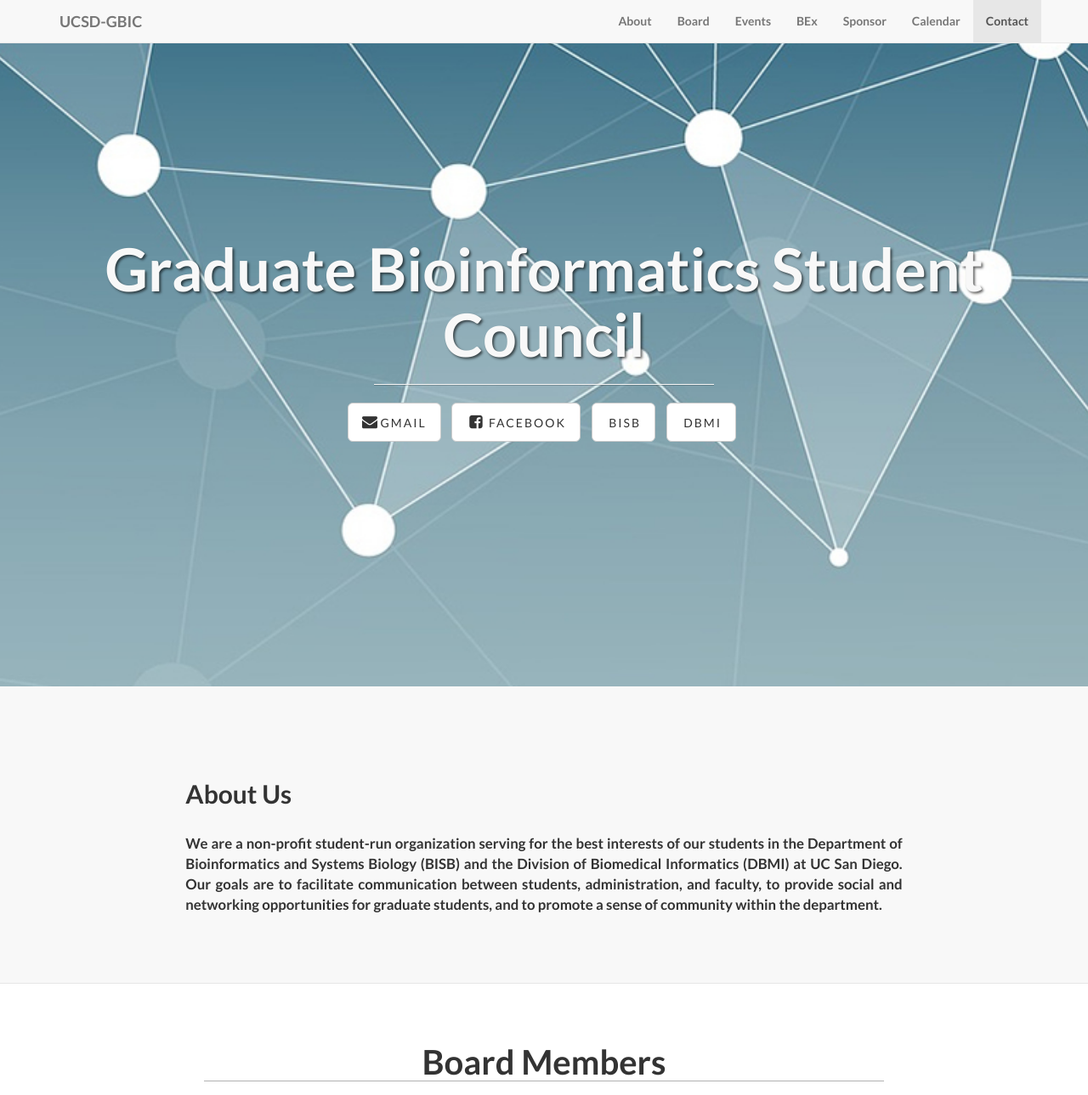
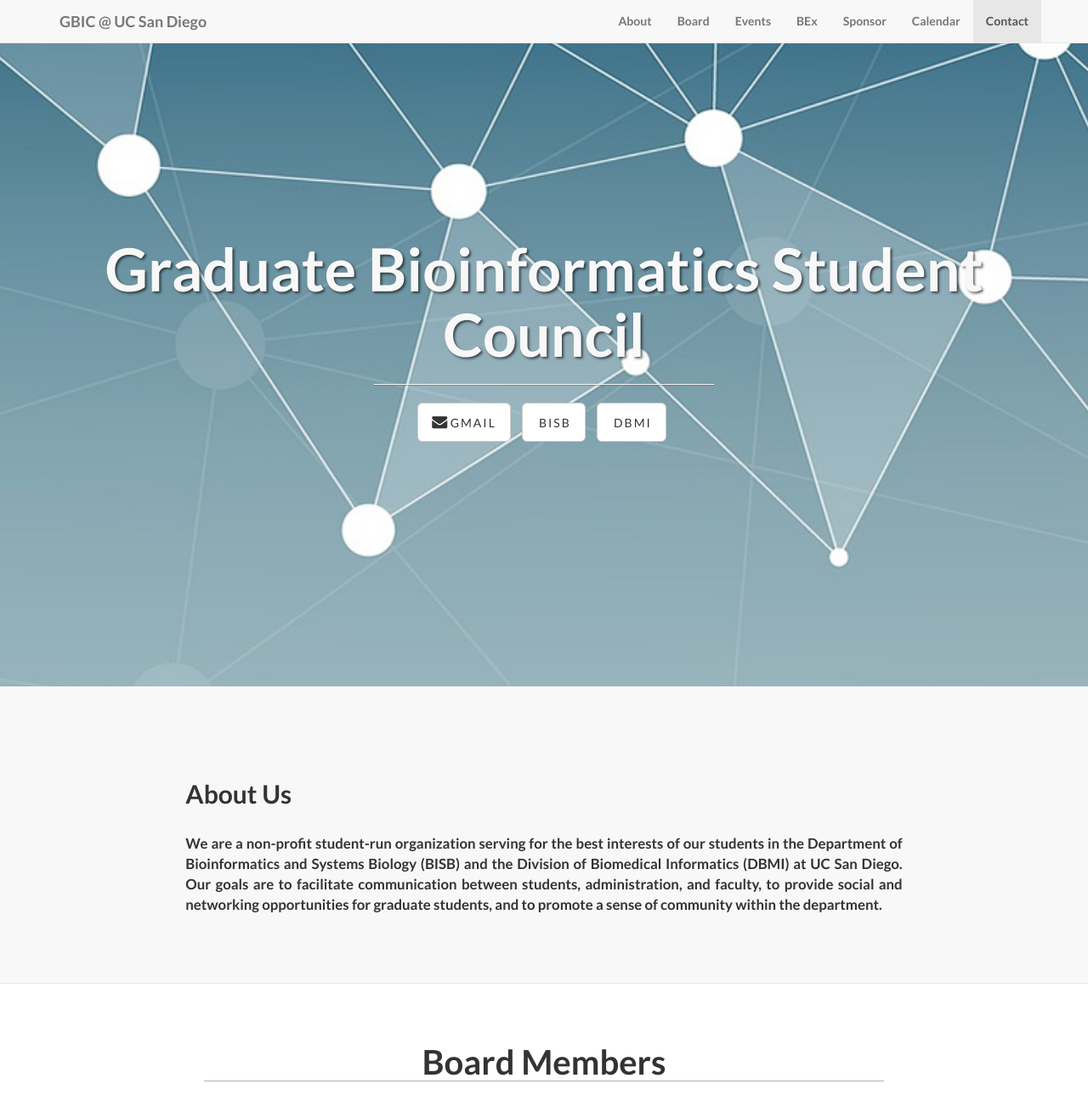
Before and after one commit to bioinfo-ucsd/bioinfo-ucsd.github.io, a Jekyll site: the page index.html, which Jekyll copies as it is, in a window 1280 px wide, cut to the strip 0-1289 px from the top of the page. Shown: the whole strip at 85% size. Built offline with Jekyll 4.4.1, drawn with Linux system fonts in a browser that asks for light colours; comment, search, counter and statistics services are not loaded; some of the changed text lies outside the part shown.

Commit message:
Update branding and copyright information in index.html

```diff
--- a/index.html
+++ b/index.html
@@ -51,7 +51,7 @@
                 <span class="icon-bar"></span>
                 <span class="icon-bar"></span>
             </button>
-            <a class="navbar-brand page-scroll" href="#home">UCSD-GBIC</a>
+            <a class="navbar-brand page-scroll" href="#home">GBIC @ UC San Diego</a>
         </div>
         <!-- Collect the nav links, forms, and other content for toggling -->
         <div class="collapse navbar-collapse" id="bs-example-navbar-collapse-1">
@@ -105,10 +105,6 @@
 
 							<li>
                                 <a href="mailto:gbic@ucsd.edu" class="btn btn-default btn-lg"><i class="fa fa-envelope"></i> <span class="network-name">gmail</span></a>
-                            </li>
-
-                            <li>
-                                <a href="https://www.facebook.com/gbicucsd/" class="btn btn-default btn-lg"><i class="fa fa-facebook-square fa-fw"></i> <span class="network-name">facebook</span></a>
                             </li>
 
                             <li>
@@ -614,10 +610,6 @@
                             </li>
 
                             <li>
-                                <a href="https://www.facebook.com/gbicucsd" class="btn btn-default btn-lg"><i class="fa fa-facebook fa-fw"></i> <span class="network-name">facebook</span></a>
-                            </li>
-
-                            <li>
                                 <a href="https://www.bioinformatics.ucsd.edu" class="btn btn-default btn-lg"><i class="fa fa-browser"></i> <span class="network-name">BISB</span></a>
                             </li>
 
@@ -660,7 +652,7 @@
                         <a href="#board">Board</a>
                     </li>
                 </ul>
-                <p class="copyright text-muted small">Copyright &copy; UCSD-GBIC All Rights Reserved</p>
+                <p class="copyright text-muted small">Copyright &copy; GBIC @ UC San Diego All Rights Reserved</p>
             </div>
             <div class="col-md-4">
                 Credits: Open source Bootstrap theme created by <a href="http://startbootstrap.com/">Start Bootstrap</a>.
```
